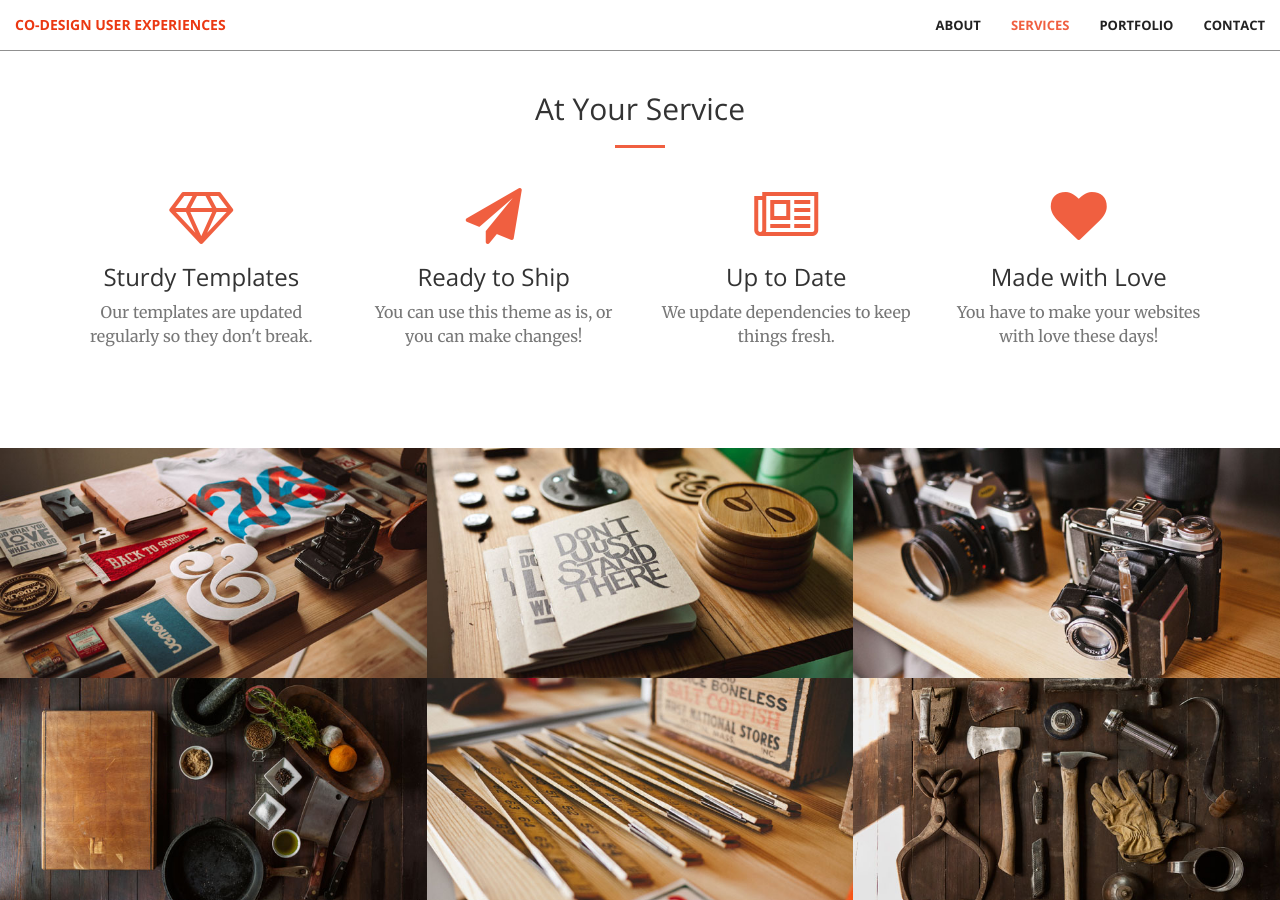
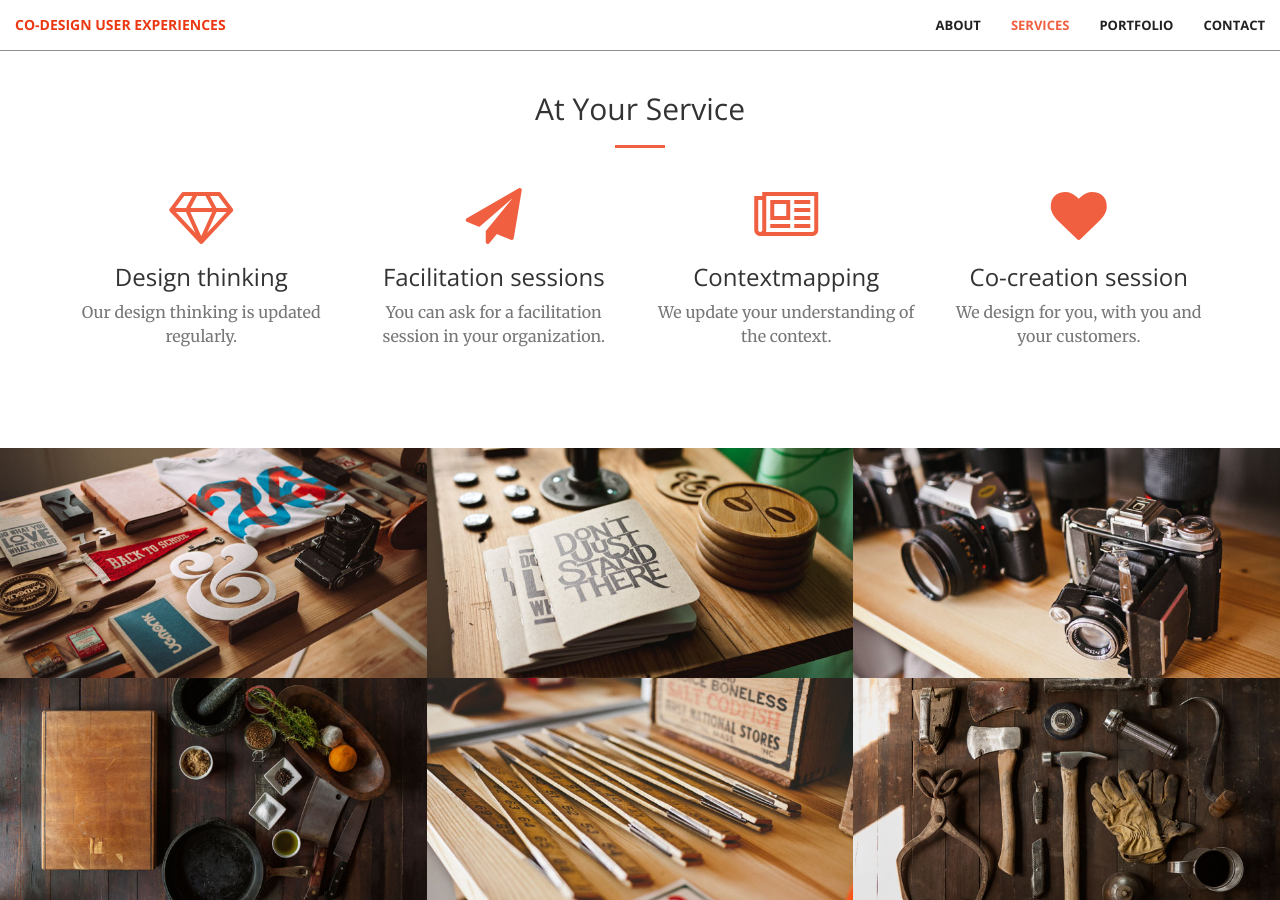
Before and after one commit to sofiantoulou/DesignThinkersGreece, a Jekyll site: the page built from index.html, in a window 1280 px wide and 900 px high, scrolled down 1278 px. Built offline with Jekyll 4.4.1, drawn with Linux system fonts in a browser that asks for light colours.

Commit message:
Update services.html

```diff
--- a/_includes/services.html
+++ b/_includes/services.html
@@ -12,29 +12,29 @@
             <div class="col-lg-3 col-md-6 text-center">
                 <div class="service-box">
                     <i class="fa fa-4x fa-diamond wow bounceIn text-primary"></i>
-                    <h3>Sturdy Templates</h3>
-                    <p class="text-muted">Our templates are updated regularly so they don't break.</p>
+                    <h3>Design thinking</h3>
+                    <p class="text-muted">Our design thinking is updated regularly.</p>
                 </div>
             </div>
             <div class="col-lg-3 col-md-6 text-center">
                 <div class="service-box">
                     <i class="fa fa-4x fa-paper-plane wow bounceIn text-primary" data-wow-delay=".1s"></i>
-                    <h3>Ready to Ship</h3>
-                    <p class="text-muted">You can use this theme as is, or you can make changes!</p>
+                    <h3>Facilitation sessions</h3>
+                    <p class="text-muted">You can ask for a facilitation session in your organization.</p>
                 </div>
             </div>
             <div class="col-lg-3 col-md-6 text-center">
                 <div class="service-box">
                     <i class="fa fa-4x fa-newspaper-o wow bounceIn text-primary" data-wow-delay=".2s"></i>
-                    <h3>Up to Date</h3>
-                    <p class="text-muted">We update dependencies to keep things fresh.</p>
+                    <h3>Contextmapping</h3>
+                    <p class="text-muted">We update your understanding of the context.</p>
                 </div>
             </div>
             <div class="col-lg-3 col-md-6 text-center">
                 <div class="service-box">
                     <i class="fa fa-4x fa-heart wow bounceIn text-primary" data-wow-delay=".3s"></i>
-                    <h3>Made with Love</h3>
-                    <p class="text-muted">You have to make your websites with love these days!</p>
+                    <h3>Co-creation session</h3>
+                    <p class="text-muted">We design for you, with you and your customers.</p>
                 </div>
             </div>
         </div>
```
